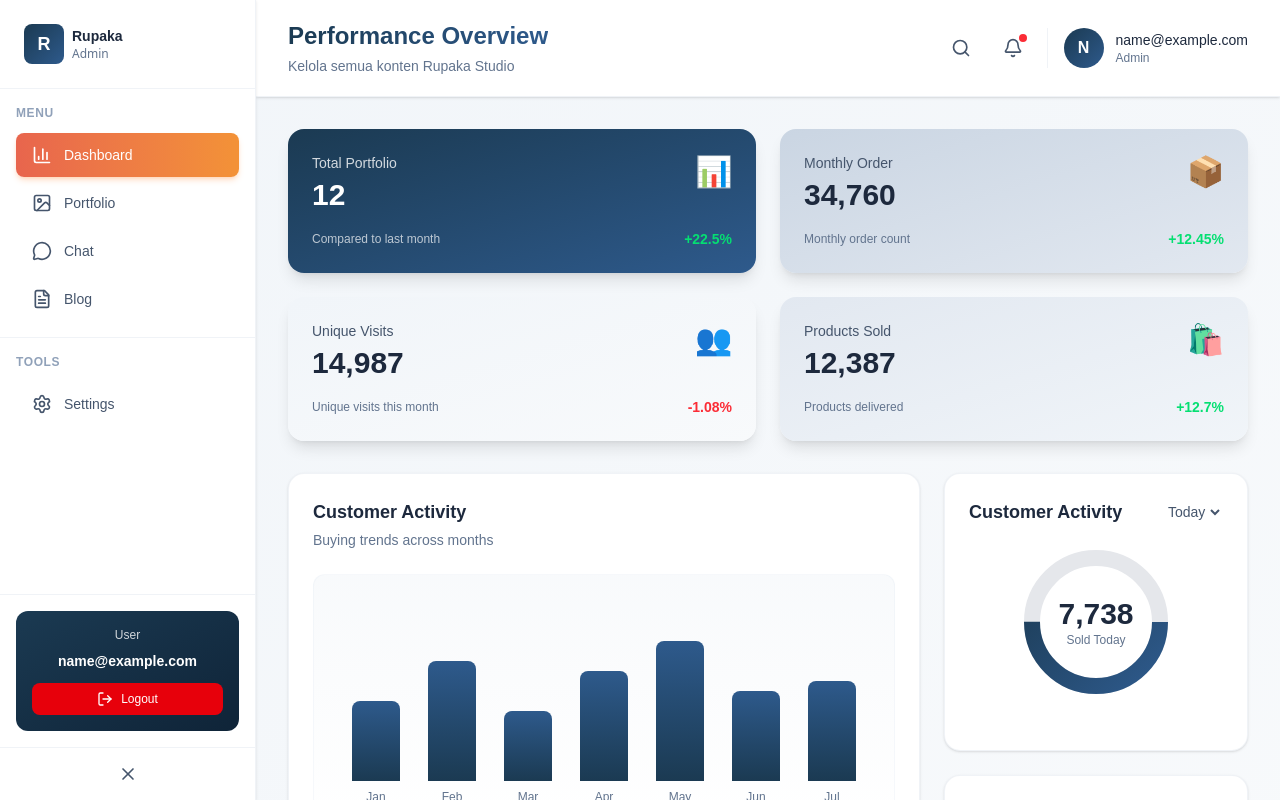
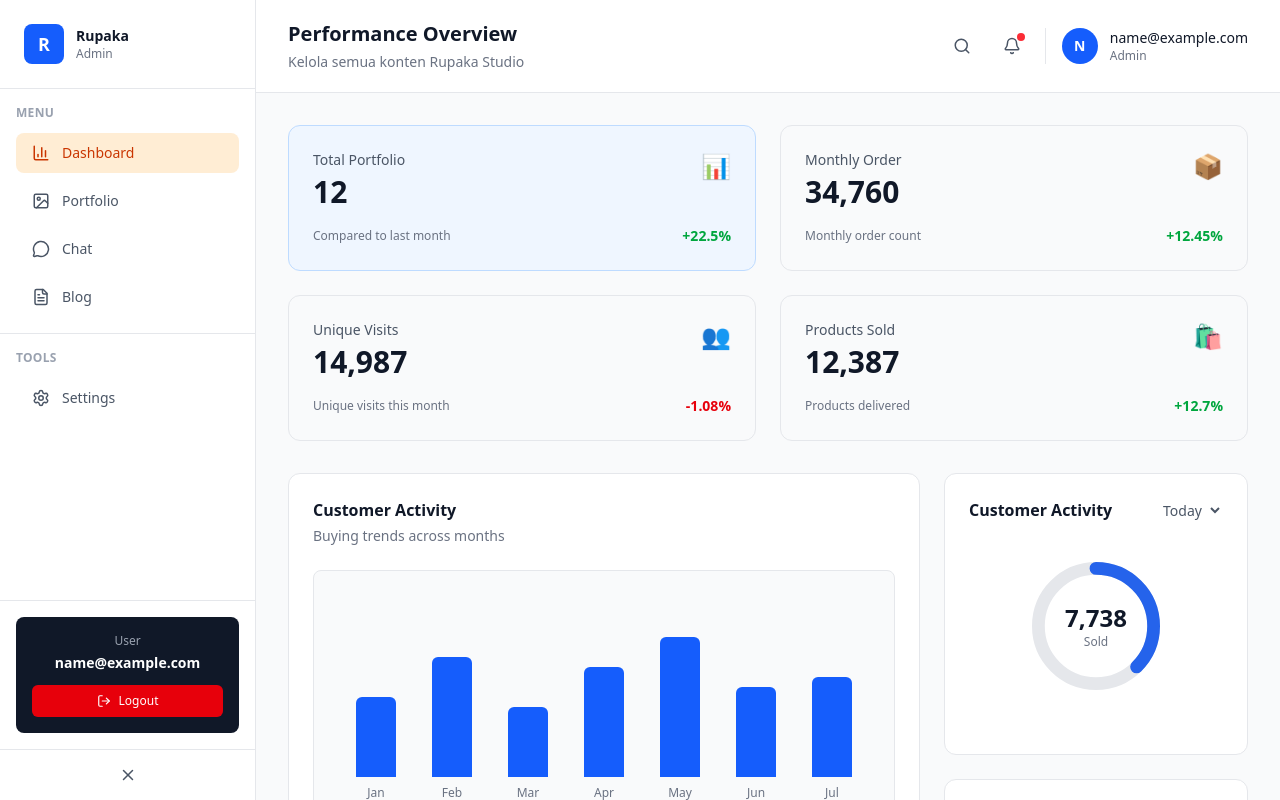
Before and after one commit to Mingkhemx/Rupaka-Studio, a React (Vite) app: page /admin/dashboard in a window 1280 px wide. Shown: the top 800 px of the page. Built offline with nearby package versions, Linux system fonts and the light colour scheme; sample sign-in values are in the browser's storage.

Commit message:
redesign: clean admin dashboard tanpa gradient terasa artificial

```diff
--- a/src/pages/AdminDashboard.tsx
+++ b/src/pages/AdminDashboard.tsx
@@ -35,24 +35,24 @@ export function AdminLayout({ children, activeTab, onTabChange }: AdminLayoutPro
   ];
 
   return (
-    <div className="min-h-screen bg-gradient-to-br from-slate-100 to-slate-50 flex">
+    <div className="min-h-screen bg-gray-50 flex">
       {/* Sidebar */}
-      <div className={`${sidebarOpen ? 'w-64' : 'w-24'} bg-white border-r border-slate-200/50 transition-all duration-300 flex flex-col fixed h-screen z-40 shadow-sm`}>
+      <div className={`${sidebarOpen ? 'w-64' : 'w-20'} bg-white border-r border-gray-200 transition-all duration-300 flex flex-col fixed h-screen z-40`}>
         {/* Logo/Header */}
-        <div className="p-6 border-b border-slate-200/50">
+        <div className="p-6 border-b border-gray-200">
           {sidebarOpen ? (
-            <div className="flex items-center gap-2">
-              <div className="w-10 h-10 bg-gradient-to-br from-[#1B3A52] to-[#2E5A8C] rounded-lg flex items-center justify-center">
-                <span className="text-white font-display font-bold text-lg">R</span>
+            <div className="flex items-center gap-3">
+              <div className="w-10 h-10 bg-blue-600 rounded-lg flex items-center justify-center">
+                <span className="text-white font-bold text-lg">R</span>
               </div>
               <div>
-                <p className="font-display font-bold text-slate-800 text-sm">Rupaka</p>
-                <p className="text-xs text-slate-500">Admin</p>
+                <p className="font-semibold text-gray-900 text-sm">Rupaka</p>
+                <p className="text-xs text-gray-500">Admin</p>
               </div>
             </div>
           ) : (
-            <div className="w-10 h-10 bg-gradient-to-br from-[#1B3A52] to-[#2E5A8C] rounded-lg flex items-center justify-center mx-auto">
-              <span className="text-white font-display font-bold">R</span>
+            <div className="w-10 h-10 bg-blue-600 rounded-lg flex items-center justify-center mx-auto">
+              <span className="text-white font-bold">R</span>
             </div>
           )}
         </div>
@@ -60,22 +60,22 @@ export function AdminLayout({ children, activeTab, onTabChange }: AdminLayoutPro
         {/* MENU Section */}
         <div className="flex-1 overflow-y-auto">
           <div className="p-4">
-            {sidebarOpen && <p className="text-xs font-display font-bold text-slate-400 uppercase tracking-wider mb-3">MENU</p>}
-            <nav className="space-y-1">
+            {sidebarOpen && <p className="text-xs font-semibold text-gray-400 uppercase tracking-wide mb-3">Menu</p>}
+            <nav className="space-y-2">
               {menuItems.map((item) => {
                 const Icon = item.icon;
                 return (
                   <button
                     key={item.id}
                     onClick={() => onTabChange(item.id)}
-                    className={`w-full flex items-center gap-3 px-4 py-3 rounded-lg transition-all duration-200 ${
+                    className={`w-full flex items-center gap-3 px-4 py-2.5 rounded-lg transition-colors duration-200 ${
                       activeTab === item.id
-                        ? 'bg-gradient-to-r from-[#E8654D] to-[#F39237] text-white shadow-md shadow-orange-500/20'
-                        : 'text-slate-600 hover:bg-slate-100'
+                        ? 'bg-orange-100 text-orange-700'
+                        : 'text-gray-600 hover:bg-gray-100'
                     }`}
                   >
-                    <Icon size={20} className="flex-shrink-0" />
-                    {sidebarOpen && <span className="font-body text-sm font-medium">{item.label}</span>}
+                    <Icon size={18} className="flex-shrink-0" />
+                    {sidebarOpen && <span className="text-sm font-medium">{item.label}</span>}
                   </button>
                 );
               })}
@@ -83,23 +83,23 @@ export function AdminLayout({ children, activeTab, onTabChange }: AdminLayoutPro
           </div>
 
           {/* TOOLS Section */}
-          <div className="p-4 border-t border-slate-200/50">
-            {sidebarOpen && <p className="text-xs font-display font-bold text-slate-400 uppercase tracking-wider mb-3">TOOLS</p>}
-            <nav className="space-y-1">
+          <div className="p-4 border-t border-gray-200">
+            {sidebarOpen && <p className="text-xs font-semibold text-gray-400 uppercase tracking-wide mb-3">Tools</p>}
+            <nav className="space-y-2">
               {toolsItems.map((item) => {
                 const Icon = item.icon;
                 return (
                   <button
                     key={item.id}
                     onClick={() => onTabChange(item.id)}
-                    className={`w-full flex items-center gap-3 px-4 py-3 rounded-lg transition-all duration-200 ${
+                    className={`w-full flex items-center gap-3 px-4 py-2.5 rounded-lg transition-colors duration-200 ${
                       activeTab === item.id
-                        ? 'bg-gradient-to-r from-[#E8654D] to-[#F39237] text-white shadow-md shadow-orange-500/20'
-                        : 'text-slate-600 hover:bg-slate-100'
+                        ? 'bg-orange-100 text-orange-700'
+                        : 'text-gray-600 hover:bg-gray-100'
                     }`}
                   >
-                    <Icon size={20} className="flex-shrink-0" />
-                    {sidebarOpen && <span className="font-body text-sm font-medium">{item.label}</span>}
+                    <Icon size={18} className="flex-shrink-0" />
+                    {sidebarOpen && <span className="text-sm font-medium">{item.label}</span>}
                   </button>
                 );
               })}
@@ -107,67 +107,65 @@ export function AdminLayout({ children, activeTab, onTabChange }: AdminLayoutPro
           </div>
         </div>
 
-        {/* Footer - Pro Card */}
-        <div className={`p-4 border-t border-slate-200/50 ${sidebarOpen ? '' : 'flex justify-center'}`}>
+        {/* Footer - User Card */}
+        <div className={`p-4 border-t border-gray-200 ${sidebarOpen ? '' : 'flex justify-center'}`}>
           {sidebarOpen ? (
-            <div className="bg-gradient-to-br from-[#1B3A52] to-[#0F2438] rounded-xl p-4 text-white text-center">
-              <p className="font-body text-xs opacity-80 mb-2">User</p>
-              <p className="font-display font-bold text-sm mb-3 truncate">{adminEmail}</p>
+            <div className="bg-gray-900 rounded-lg p-4 text-white text-center">
+              <p className="text-xs text-gray-400 mb-1">User</p>
+              <p className="font-semibold text-sm mb-3 truncate">{adminEmail}</p>
               <button
                 onClick={handleLogout}
-                className="w-full flex items-center justify-center gap-2 px-3 py-2 bg-red-600 hover:bg-red-700 rounded-lg transition-all duration-200 text-white font-body text-xs font-medium"
+                className="w-full flex items-center justify-center gap-2 px-3 py-2 bg-red-600 hover:bg-red-700 rounded-md transition-colors duration-200 text-white text-xs font-medium"
               >
-                <LogOut size={16} />
+                <LogOut size={14} />
                 Logout
               </button>
             </div>
           ) : (
             <button
               onClick={handleLogout}
-              className="w-10 h-10 bg-red-600 hover:bg-red-700 rounded-lg transition-all duration-200 text-white flex items-center justify-center"
+              className="w-10 h-10 bg-red-600 hover:bg-red-700 rounded-lg transition-colors duration-200 text-white flex items-center justify-center"
               title="Logout"
             >
-              <LogOut size={18} />
+              <LogOut size={16} />
             </button>
           )}
         </div>
 
         {/* Toggle Button */}
-        <div className="p-2 border-t border-slate-200/50">
+        <div className="p-2 border-t border-gray-200">
           <button
             onClick={() => setSidebarOpen(!sidebarOpen)}
-            className="w-full flex items-center justify-center p-2 hover:bg-slate-100 rounded-lg transition-colors text-slate-600"
+            className="w-full flex items-center justify-center p-2 hover:bg-gray-100 rounded-lg transition-colors text-gray-600"
           >
-            {sidebarOpen ? <X size={20} /> : <Menu size={20} />}
+            {sidebarOpen ? <X size={18} /> : <Menu size={18} />}
           </button>
         </div>
       </div>
 
       {/* Main Content */}
-      <div className={`flex-1 transition-all duration-300 ${sidebarOpen ? 'ml-64' : 'ml-24'} flex flex-col`}>
+      <div className={`flex-1 transition-all duration-300 ${sidebarOpen ? 'ml-64' : 'ml-20'} flex flex-col`}>
         {/* Top Bar */}
-        <div className="bg-white border-b border-slate-200/50 px-8 py-5 flex items-center justify-between shadow-sm">
+        <div className="bg-white border-b border-gray-200 px-8 py-5 flex items-center justify-between">
           <div>
-            <h1 className="font-display text-2xl font-bold bg-gradient-to-r from-[#1B3A52] to-[#2E5A8C] bg-clip-text text-transparent">
-              Performance Overview
-            </h1>
-            <p className="font-body text-sm text-slate-500 mt-1">Kelola semua konten Rupaka Studio</p>
+            <h1 className="font-bold text-xl text-gray-900">Performance Overview</h1>
+            <p className="text-sm text-gray-500 mt-1">Kelola semua konten Rupaka Studio</p>
           </div>
           <div className="flex items-center gap-4">
-            <button className="p-2 hover:bg-slate-100 rounded-lg transition-colors text-slate-600">
-              <Search size={20} />
+            <button className="p-2 hover:bg-gray-100 rounded-lg transition-colors text-gray-600">
+              <Search size={18} />
             </button>
-            <button className="p-2 hover:bg-slate-100 rounded-lg transition-colors text-slate-600 relative">
-              <Bell size={20} />
+            <button className="p-2 hover:bg-gray-100 rounded-lg transition-colors text-gray-600 relative">
+              <Bell size={18} />
               <span className="absolute top-1 right-1 w-2 h-2 bg-red-500 rounded-full"></span>
             </button>
-            <div className="flex items-center gap-3 pl-4 border-l border-slate-200/50">
-              <div className="w-10 h-10 bg-gradient-to-br from-[#1B3A52] to-[#2E5A8C] rounded-full flex items-center justify-center text-white font-display font-bold">
+            <div className="flex items-center gap-3 pl-4 border-l border-gray-200">
+              <div className="w-9 h-9 bg-blue-600 rounded-full flex items-center justify-center text-white font-semibold text-sm">
                 {adminEmail.charAt(0).toUpperCase()}
               </div>
               <div>
-                <p className="font-body text-sm font-medium text-slate-800">{adminEmail}</p>
-                <p className="font-body text-xs text-slate-500">Admin</p>
+                <p className="text-sm font-medium text-gray-900">{adminEmail}</p>
+                <p className="text-xs text-gray-500">Admin</p>
               </div>
             </div>
           </div>
@@ -185,10 +183,43 @@ export function AdminLayout({ children, activeTab, onTabChange }: AdminLayoutPro
 // Dashboard Component
 function Dashboard() {
   const stats = [
-    { label: 'Total Portfolio', value: '12', subtext: 'Compared to last month', change: '+22.5%', color: 'from-[#1B3A52] to-[#2E5A8C]', icon: '📊' },
-    { label: 'Monthly Order', value: '34,760', subtext: 'Monthly order count', change: '+12.45%', color: 'from-slate-300 to-slate-200', textColor: 'text-slate-800', icon: '📦' },
-    { label: 'Unique Visits', value: '14,987', subtext: 'Unique visits this month', change: '-1.08%', changeColor: 'text-red-500', color: 'from-slate-100 to-slate-50', textColor: 'text-slate-800', icon: '👥' },
-    { label: 'Products Sold', value: '12,387', subtext: 'Products delivered', change: '+12.7%', color: 'from-slate-200 to-slate-100', textColor: 'text-slate-800', icon: '🛍️' },
+    {
+      label: 'Total Portfolio',
+      value: '12',
+      subtext: 'Compared to last month',
+      change: '+22.5%',
+      icon: '📊',
+      bgColor: 'bg-blue-50',
+      borderColor: 'border-blue-200'
+    },
+    {
+      label: 'Monthly Order',
+      value: '34,760',
+      subtext: 'Monthly order count',
+      change: '+12.45%',
+      icon: '📦',
+      bgColor: 'bg-gray-50',
+      borderColor: 'border-gray-200'
+    },
+    {
+      label: 'Unique Visits',
+      value: '14,987',
+      subtext: 'Unique visits this month',
+      change: '-1.08%',
+      changeColor: 'text-red-600',
+      icon: '👥',
+      bgColor: 'bg-gray-50',
+      borderColor: 'border-gray-200'
+    },
+    {
+      label: 'Products Sold',
+      value: '12,387',
+      subtext: 'Products delivered',
+      change: '+12.7%',
+      icon: '🛍️',
+      bgColor: 'bg-gray-50',
+      borderColor: 'border-gray-200'
+    },
   ];
 
   return (
@@ -196,17 +227,17 @@ function Dashboard() {
       {/* Stats Grid */}
       <div className="grid grid-cols-1 md:grid-cols-2 gap-6">
         {stats.map((stat, idx) => (
-          <div key={idx} className={`bg-gradient-to-br ${stat.color} rounded-2xl p-6 text-white shadow-lg hover:shadow-xl transition-all duration-300`}>
+          <div key={idx} className={`${stat.bgColor} border ${stat.borderColor} rounded-xl p-6 hover:shadow-sm transition-shadow duration-200`}>
             <div className="flex items-start justify-between mb-4">
               <div>
-                <p className={`font-body text-sm ${stat.textColor ? 'text-slate-600' : 'text-white/80'} mb-1`}>{stat.label}</p>
-                <p className={`font-display text-3xl font-bold ${stat.textColor || 'text-white'}`}>{stat.value}</p>
+                <p className="text-sm text-gray-600 mb-1">{stat.label}</p>
+                <p className="text-3xl font-bold text-gray-900">{stat.value}</p>
               </div>
-              <span className="text-3xl">{stat.icon}</span>
+              <span className="text-2xl">{stat.icon}</span>
             </div>
             <div className="flex items-center justify-between">
-              <p className={`font-body text-xs ${stat.textColor ? 'text-slate-500' : 'text-white/70'}`}>{stat.subtext}</p>
-              <span className={`font-display text-sm font-bold ${stat.changeColor || 'text-green-400'}`}>{stat.change}</span>
+              <p className="text-xs text-gray-500">{stat.subtext}</p>
+              <span className={`text-sm font-semibold ${stat.changeColor || 'text-green-600'}`}>{stat.change}</span>
             </div>
           </div>
         ))}
@@ -215,16 +246,16 @@ function Dashboard() {
       {/* Charts Section */}
       <div className="grid grid-cols-1 lg:grid-cols-3 gap-6">
         {/* Main Chart */}
-        <div className="lg:col-span-2 bg-white rounded-2xl p-6 shadow-sm border border-slate-200/50">
+        <div className="lg:col-span-2 bg-white rounded-xl p-6 border border-gray-200 hover:shadow-sm transition-shadow duration-200">
           <div className="mb-6">
-            <h3 className="font-display text-lg font-bold text-slate-800">Customer Activity</h3>
-            <p className="font-body text-sm text-slate-500 mt-1">Buying trends across months</p>
+            <h3 className="font-bold text-gray-900">Customer Activity</h3>
+            <p className="text-sm text-gray-500 mt-1">Buying trends across months</p>
           </div>
-          <div className="flex items-end justify-between h-64 bg-gradient-to-b from-slate-50 to-white rounded-xl p-6 border border-slate-200/30">
+          <div className="flex items-end justify-between h-64 bg-gray-50 rounded-lg p-6 border border-gray-200">
             {[40, 60, 35, 55, 70, 45, 50].map((height, i) => (
               <div key={i} className="flex flex-col items-center gap-2 flex-1">
-                <div className={`w-12 bg-gradient-to-t from-[#1B3A52] to-[#2E5A8C] rounded-t-lg`} style={{ height: `${height * 2}px` }}></div>
-                <p className="font-body text-xs text-slate-500">
+                <div className="w-10 bg-blue-600 rounded-t-md" style={{ height: `${height * 2}px` }}></div>
+                <p className="text-xs text-gray-500">
                   {['Jan', 'Feb', 'Mar', 'Apr', 'May', 'Jun', 'Jul'][i]}
                 </p>
               </div>
@@ -235,47 +266,52 @@ function Dashboard() {
         {/* Right Panel */}
         <div className="space-y-6">
           {/* Customer Activity Card */}
-          <div className="bg-white rounded-2xl p-6 shadow-sm border border-slate-200/50">
-            <div className="flex items-center justify-between mb-4">
-              <h3 className="font-display text-lg font-bold text-slate-800">Customer Activity</h3>
-              <select className="font-body text-sm text-slate-600 bg-transparent border-none outline-none cursor-pointer">
+          <div className="bg-white rounded-xl p-6 border border-gray-200 hover:shadow-sm transition-shadow duration-200">
+            <div className="flex items-center justify-between mb-6">
+              <h3 className="font-bold text-gray-900">Customer Activity</h3>
+              <select className="text-sm text-gray-600 bg-transparent border-none outline-none cursor-pointer hover:text-gray-900">
                 <option>Today</option>
                 <option>Week</option>
                 <option>Month</option>
               </select>
             </div>
-            <div className="flex items-center justify-center mb-6 h-40">
-              <svg viewBox="0 0 200 200" className="w-full h-full">
-                <circle cx="100" cy="100" r="80" fill="none" stroke="#e5e7eb" strokeWidth="20" />
-                <circle cx="100" cy="100" r="80" fill="none" stroke="url(#grad1)" strokeWidth="20" strokeDasharray="251.2 314" strokeDashoffset="0" />
-                <defs>
-                  <linearGradient id="grad1" x1="0%" y1="0%" x2="100%" y2="100%">
-                    <stop offset="0%" stopColor="#1B3A52" />
-                    <stop offset="100%" stopColor="#2E5A8C" />
-                  </linearGradient>
-                </defs>
-              </svg>
-              <div className="absolute text-center">
-                <p className="font-display text-3xl font-bold text-slate-800">7,738</p>
-                <p className="font-body text-xs text-slate-500">Sold Today</p>
+            <div className="flex flex-col items-center justify-center h-40 mb-6">
+              <div className="relative w-32 h-32 flex items-center justify-center">
+                <svg viewBox="0 0 120 120" className="w-full h-full transform -rotate-90">
+                  <circle cx="60" cy="60" r="54" fill="none" stroke="#e5e7eb" strokeWidth="12" />
+                  <circle
+                    cx="60"
+                    cy="60"
+                    r="54"
+                    fill="none"
+                    stroke="#2563eb"
+                    strokeWidth="12"
+                    strokeDasharray="127.234 339.292"
+                    strokeLinecap="round"
+                  />
+                </svg>
+                <div className="absolute text-center">
+                  <p className="text-2xl font-bold text-gray-900">7,738</p>
+                  <p className="text-xs text-gray-500">Sold</p>
+                </div>
               </div>
             </div>
           </div>
 
           {/* Products List */}
-          <div className="bg-white rounded-2xl p-6 shadow-sm border border-slate-200/50">
-            <h3 className="font-display text-lg font-bold text-slate-800 mb-4">Top Products</h3>
+          <div className="bg-white rounded-xl p-6 border border-gray-200 hover:shadow-sm transition-shadow duration-200">
+            <h3 className="font-bold text-gray-900 mb-4">Top Products</h3>
             <div className="space-y-3">
               {[
                 { name: 'Electronic', value: '2,487', change: '+22.08%' },
                 { name: 'Games', value: '2,568', change: '-1.08%' },
                 { name: 'Furniture', value: '2,568', change: '+12.08%' },
               ].map((item, idx) => (
-                <div key={idx} className="flex items-center justify-between p-3 bg-slate-50 rounded-lg border border-slate-200/30">
-                  <p className="font-body text-sm text-slate-800">{item.name}</p>
+                <div key={idx} className="flex items-center justify-between p-3 bg-gray-50 rounded-lg border border-gray-200">
+                  <p className="text-sm font-medium text-gray-900">{item.name}</p>
                   <div className="flex items-center gap-3">
-                    <p className="font-display font-bold text-slate-800">{item.value}</p>
-                    <span className={`font-body text-xs px-2 py-1 rounded-full ${item.change.startsWith('+') ? 'bg-green-100 text-green-700' : 'bg-red-100 text-red-700'}`}>
+                    <p className="font-semibold text-gray-900 text-sm">{item.value}</p>
+                    <span className={`text-xs px-2 py-1 rounded-md font-medium ${item.change.startsWith('+') ? 'bg-green-100 text-green-700' : 'bg-red-100 text-red-700'}`}>
                       {item.change}
                     </span>
                   </div>
```
